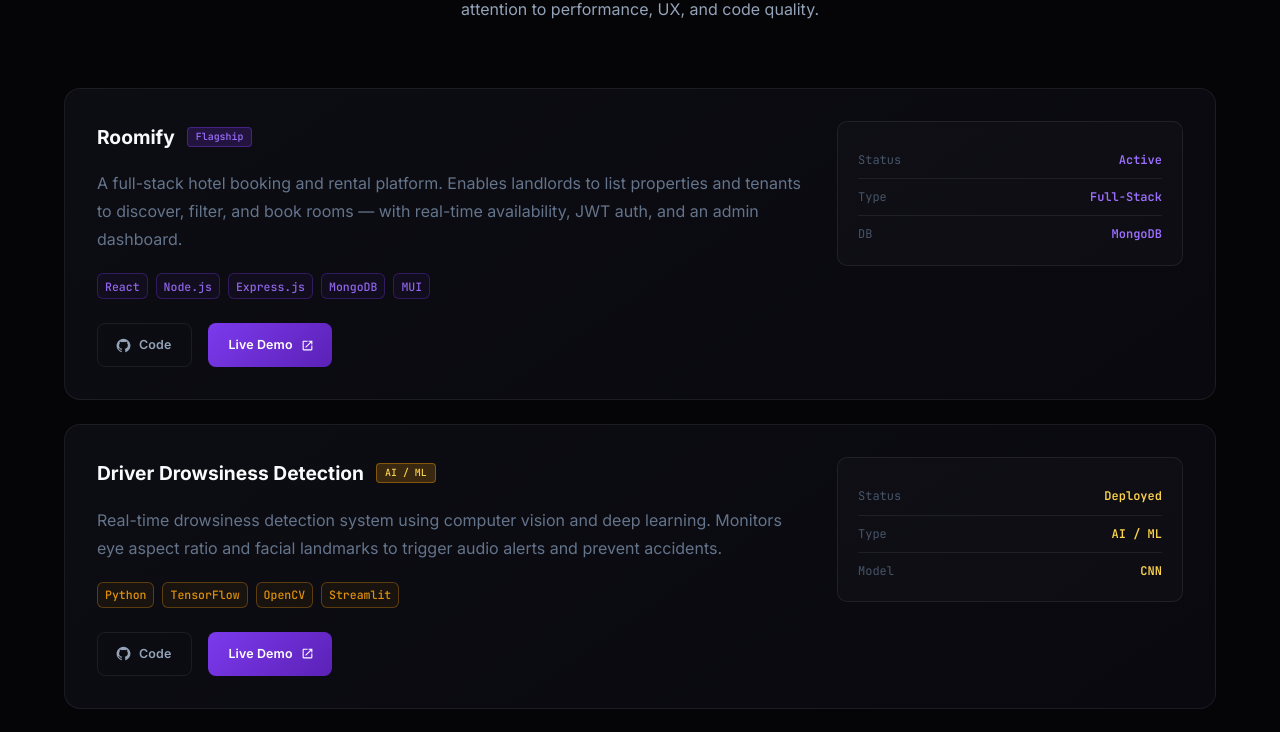
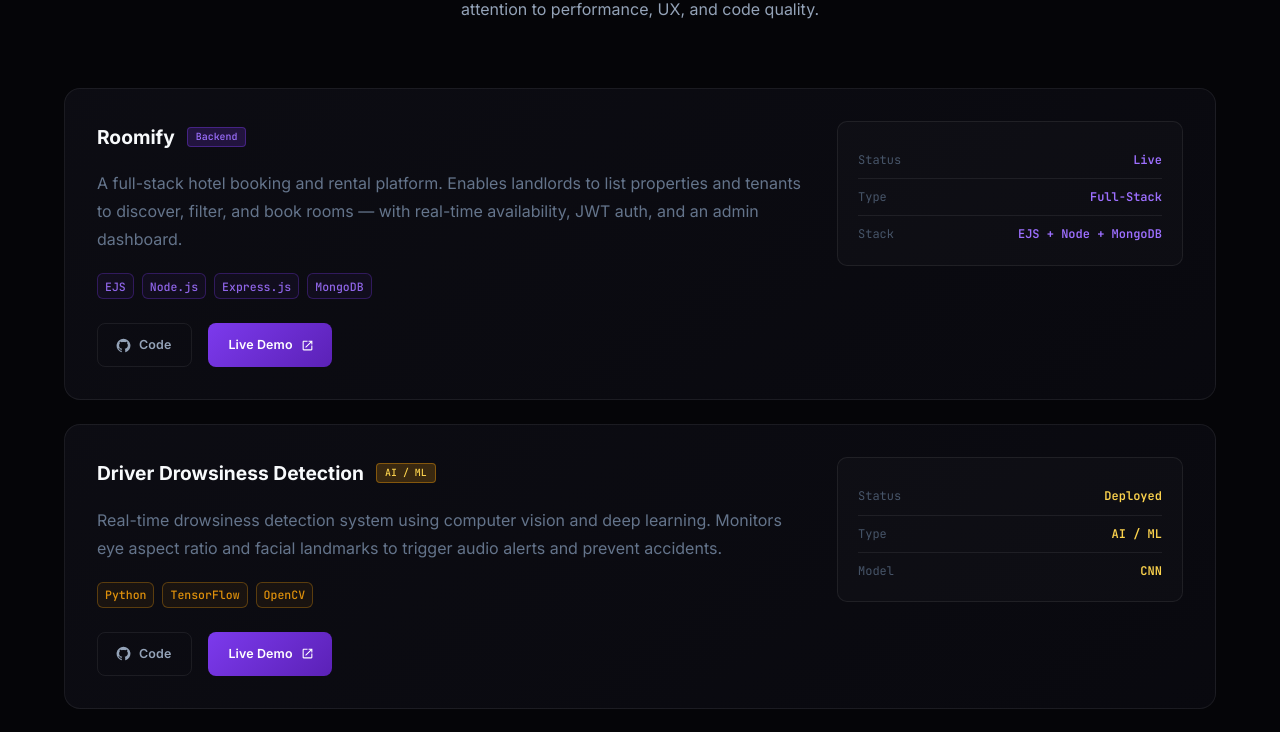
Before and after one commit to sahitya1903/portfolio, a React (Vite) app: page / in a window 1280 px wide. Shown: the part 1899-2631 px from the top of the page. Built offline with nearby package versions, Linux system fonts and the light colour scheme; no server answers.

Commit message:
feat: implement Home and Projects page components with interactive sections and tech stack details

```diff
--- a/src/pages/Home.jsx
+++ b/src/pages/Home.jsx
@@ -43,19 +43,19 @@ const PROJECTS = [
     id: 'roomify',
     title: 'Roomify',
     desc: 'A full-stack hotel booking and rental platform. Enables landlords to list properties and tenants to discover, filter, and book rooms — with real-time availability, JWT auth, and an admin dashboard.',
-    tags: ['React', 'Node.js', 'Express.js', 'MongoDB', 'MUI'],
+    tags: ['EJS', 'Node.js', 'Express.js', 'MongoDB'],
     accent: VIOLET,
     accentLight: VIOLET_LIGHT,
-    flag: 'Flagship',
+    flag: 'Backend',
     github: 'https://github.com/sahitya1903/roomify',
     live: 'https://roomify-1gzx.onrender.com',
-    stats: [{ label: 'Status', value: 'Active' }, { label: 'Type', value: 'Full-Stack' }, { label: 'DB', value: 'MongoDB' }],
+    stats: [{ label: 'Status', value: 'Live' }, { label: 'Type', value: 'Full-Stack' }, { label: 'Stack', value: 'EJS + Node + MongoDB' }],
   },
   {
     id: 'drowsiness-detection',
     title: 'Driver Drowsiness Detection',
     desc: 'Real-time drowsiness detection system using computer vision and deep learning. Monitors eye aspect ratio and facial landmarks to trigger audio alerts and prevent accidents.',
-    tags: ['Python', 'TensorFlow', 'OpenCV', 'Streamlit'],
+    tags: ['Python', 'TensorFlow', 'OpenCV'],
     accent: '#F59E0B',
     accentLight: '#FCD34D',
     flag: 'AI / ML',
@@ -82,7 +82,7 @@ const SKILLS = [
     category: 'Frontend', icon: <BrushIcon />, color: '#06B6D4', items: [
       { name: 'React', level: 90 },
       { name: 'Material UI', level: 88 },
-      { name: 'JavaScript (ES6+)', level: 85 },
+      { name: 'JavaScript (ES6+)', level: 90 },
       { name: 'HTML & CSS', level: 92 },
       { name: 'Framer Motion', level: 75 },
     ]
--- a/src/pages/Projects.jsx
+++ b/src/pages/Projects.jsx
@@ -27,10 +27,10 @@ const ALL_PROJECTS = [
     live: 'https://roomify-1gzx.onrender.com',
     stats: [
       { label: 'Type', value: 'Full-Stack' },
-      { label: 'DB', value: 'MongoDB' },
-      { label: 'Status', value: 'Active' },
+      { label: 'Stack', value: 'EJS+ Node + MongoDB' },
+      { label: 'Status', value: 'Live' },
     ],
-    category: ['Full-Stack', 'React', 'Node.js'],
+    category: ['Full-Stack', 'Node.js'],
   },
   {
     id: 'drowsiness-detection',
@@ -73,7 +73,7 @@ const ALL_PROJECTS = [
     title: 'Weather App',
     subtitle: 'Real-time Weather Dashboard',
     desc: 'A clean weather application built with React and Material UI, powered by the OpenWeather API. Displays real-time weather data, forecasts, and location-based search with dynamic backgrounds and responsive design.',
-    tags: ['React', 'MUI', 'OpenWeather API'],
+    tags: ['React', 'Vite', 'MUI', 'OpenWeather API'],
     accent: '#06B6D4',
     accentLight: '#38BDF8',
     flag: null,
@@ -81,7 +81,7 @@ const ALL_PROJECTS = [
     live: 'https://weather-hi89.onrender.com',
     stats: [
       { label: 'Type', value: 'Frontend' },
-      { label: 'Stack', value: 'React + MUI' },
+      { label: 'Stack', value: 'React + Vite' },
       { label: 'Status', value: 'Live' },
     ],
     category: ['React', 'Full-Stack'],
```
